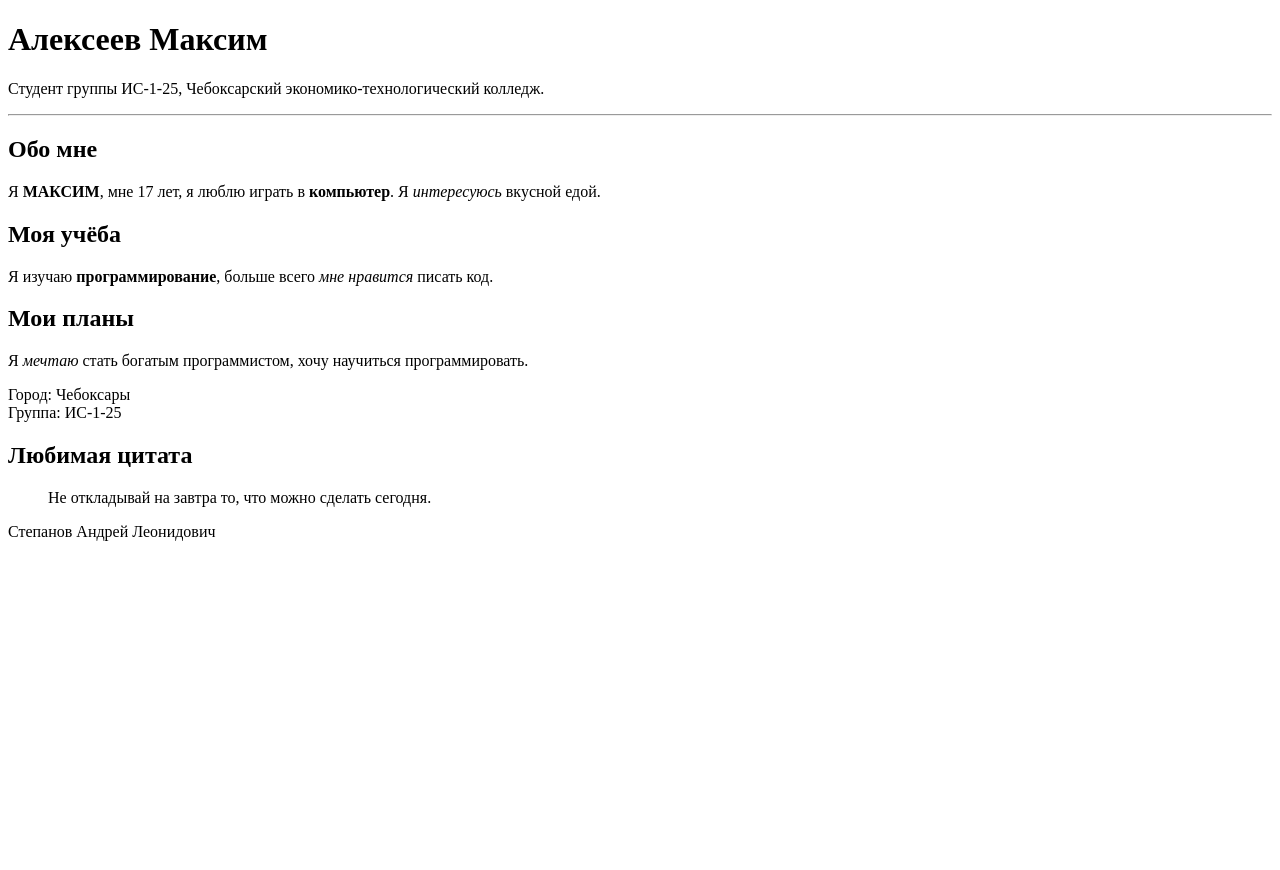
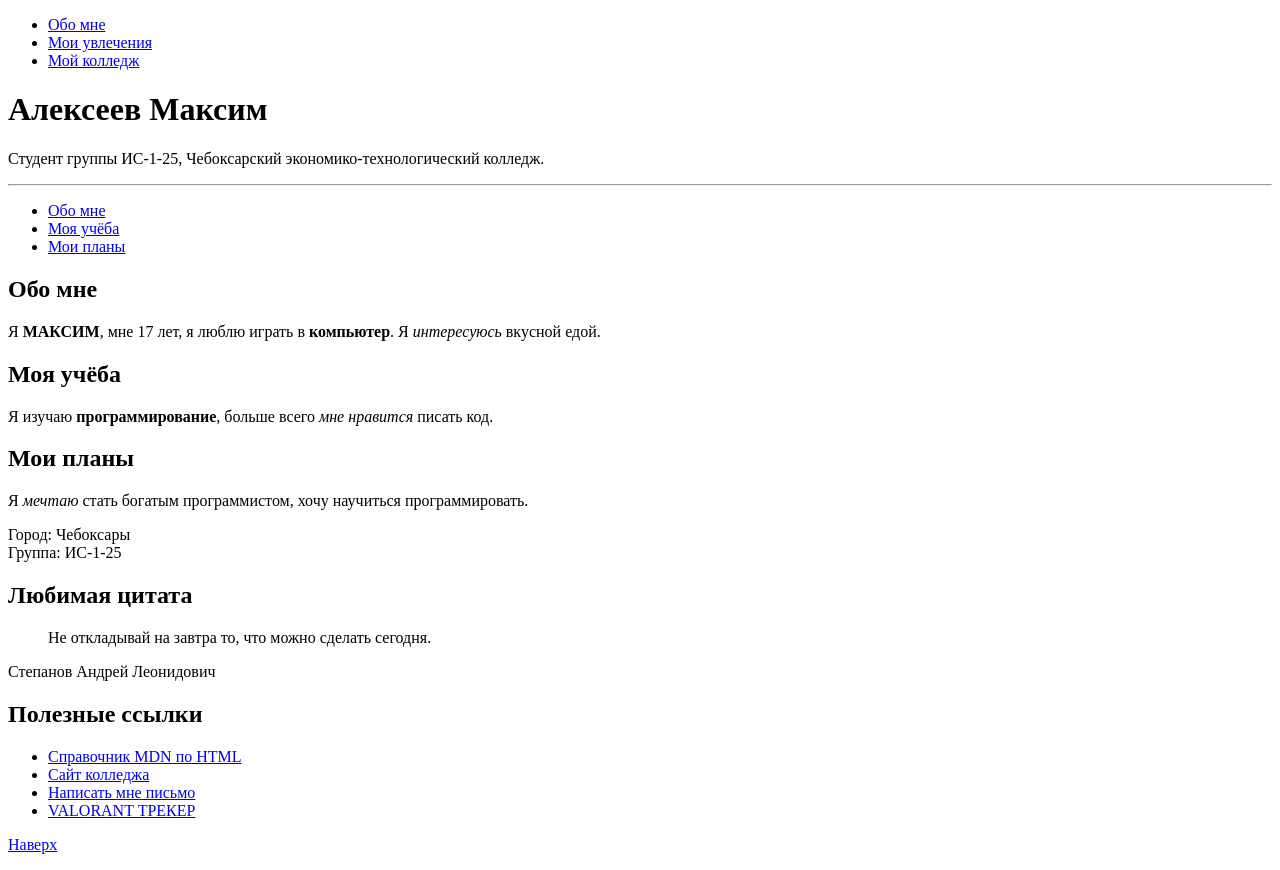
Before and after one commit to siziemvp/uchebnaya-praktika, a plain HTML site: page about-me/index.html in a window 1280 px wide. Before the commit the page ends 800 px from the top, so only its background shows below. Drawn offline with Linux system fonts and the light colour scheme.

Commit message:
Add hobby page, lists and links

```diff
--- a/about-me/index.html
+++ b/about-me/index.html
@@ -6,19 +6,31 @@
     <title>Обо мне - Алексеев Максим</title>
   </head>
   <body>
-    <h1>Алексеев Максим</h1>
+    <nav>
+      <ul>
+        <li><a href="index.html">Обо мне</a></li>
+        <li><a href="hobby.html">Мои увлечения</a></li>
+        <li><a href="college.html">Мой колледж</a></li>
+      </ul>
+    </nav>
+    <h1 id="top">Алексеев Максим</h1>
     <p>
       Студент группы ИС-1-25, Чебоксарский экономико-технологический колледж.
     </p>
     <hr />
-    <h2>Обо мне</h2>
+    <ul>
+      <li><a href="#about">Обо мне</a></li>
+      <li><a href="#study">Моя учёба</a></li>
+      <li><a href="#plans">Мои планы</a></li>
+    </ul>
+    <h2 id="about">Обо мне</h2>
     <p>
       Я <strong>МАКСИМ</strong>, мне 17 лет, я люблю играть в <strong>компьютер</strong>. Я <em>интересуюсь</em> вкусной
       едой.
     </p>
-    <h2>Моя учёба</h2>
+    <h2 id="study">Моя учёба</h2>
     <p>Я изучаю <strong>программирование</strong>, больше всего <em>мне нравится</em> писать код.</p>
-    <h2>Мои планы</h2>
+    <h2 id="plans">Мои планы</h2>
     <p>Я <em>мечтаю</em> стать богатым программистом, хочу научиться программировать.</p>
     <p>Город: Чебоксары<br />Группа: ИС-1-25</p>
     <h2>Любимая цитата</h2>
@@ -26,5 +38,14 @@
         <p>Не откладывай на завтра то, что можно сделать сегодня.</p>
     </blockquote>
     <p>Степанов Андрей Леонидович</p>
+    <h2>Полезные ссылки</h2>
+    <ul>
+      <li><a href="https://developer.mozzila.org/ru/docs/Web/HTML" target="_blank"
+             ref="noopener noreferrer">Справочник MDN по HTML</a></li>
+      <li><a href="https://chetk.info/?ysclid=mw3dysl8ny993158680" target="_blank" ref="noopener noreferrer">Сайт колледжа</a></li>
+      <li><a href="mailto:maksim.ka24032009@gmail.com">Написать мне письмо</a></li>
+      <li><a href="https://tracker.gg/valorant/profile/riot/ewew%23EW24/overview?platform=pc&playlist=competitive&season=d816f426-48ea-f052-117f-9697a155b319" target="_blank" ref="noopener noreferrer">VALORANT ТРЕКЕР</a></li>
+    </ul>
+    <p><a href="#top">Наверх</a></p>
   </body>
 </html>
```
Also changed, not shown: about-me/college.html (added, +19 -0 lines), about-me/hobby.html (added, +50 -0 lines).
